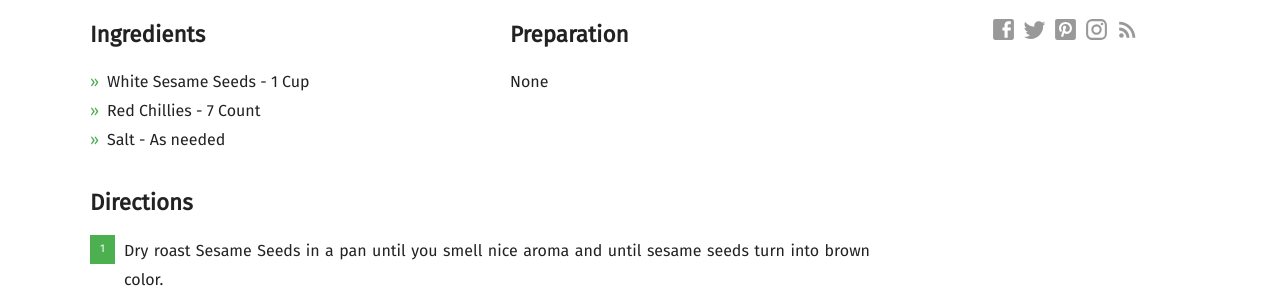
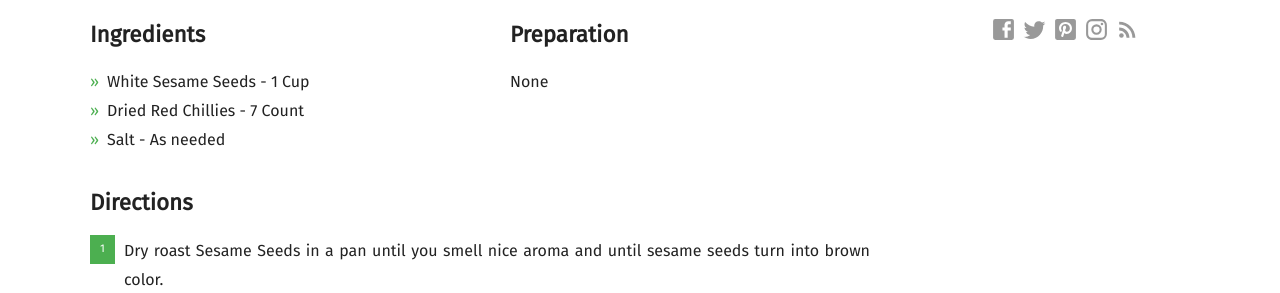
Before and after one commit to mallikasdishes/github.io, a Jekyll site: the page built from _posts/2019-02-18-nuvvula-powder.md, in a window 1280 px wide. Shown: the part 766-1059 px from the top of the page. Built offline with Jekyll 4.4.1, drawn with Linux system fonts in a browser that asks for light colours; nearby versions of some CDN libraries; some web fonts are replaced; comment, search, counter and statistics services are not loaded.

Commit message:
Update 2019-02-18-nuvvula-powder.md

```diff
--- a/_posts/2019-02-18-nuvvula-powder.md
+++ b/_posts/2019-02-18-nuvvula-powder.md
@@ -13,7 +13,7 @@ recipe:
   difficulty: Medium difficulty
   ingredients_markdown: |-
       * White Sesame Seeds - 1 Cup
-      * Red Chillies - 7 Count
+      * Dried Red Chillies - 7 Count
       * Salt - As needed
   directions_markdown: |-
       1. Dry roast Sesame Seeds in a pan until you smell nice aroma and until sesame seeds turn into brown color.
```
